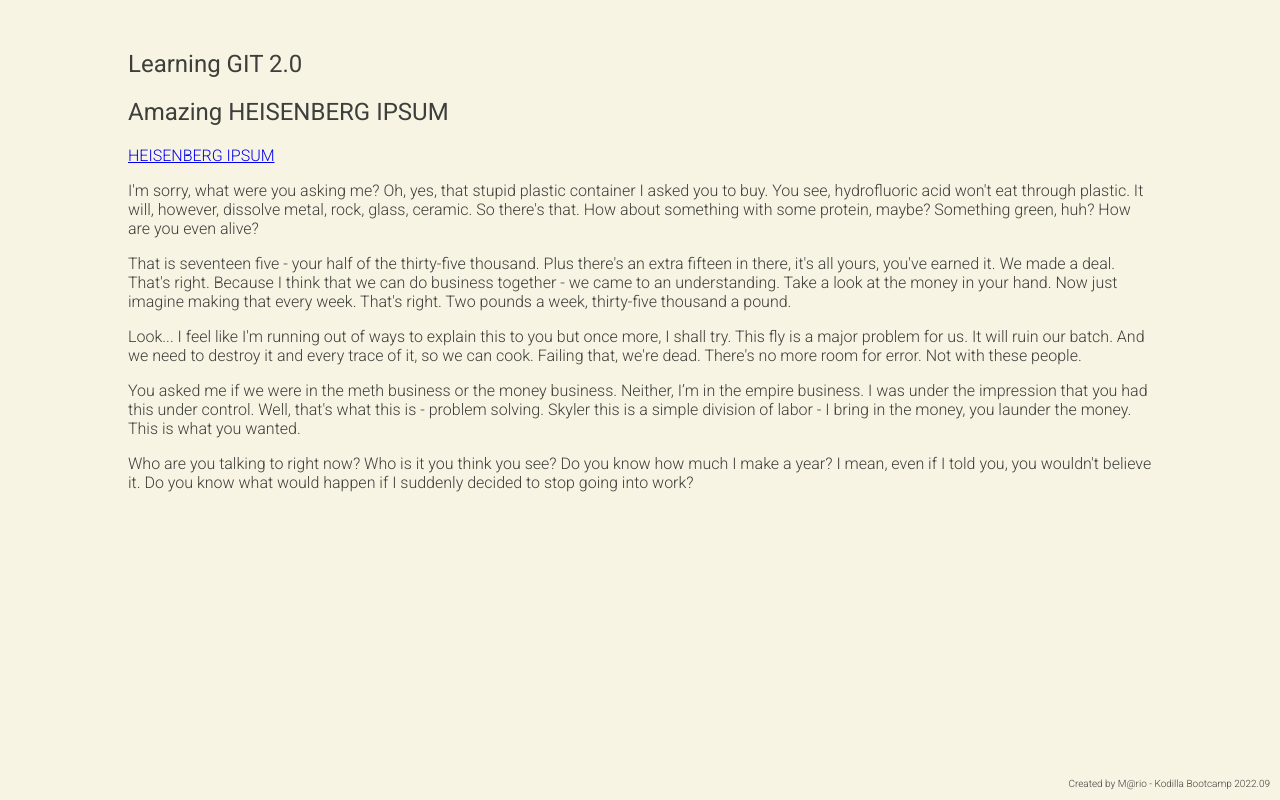
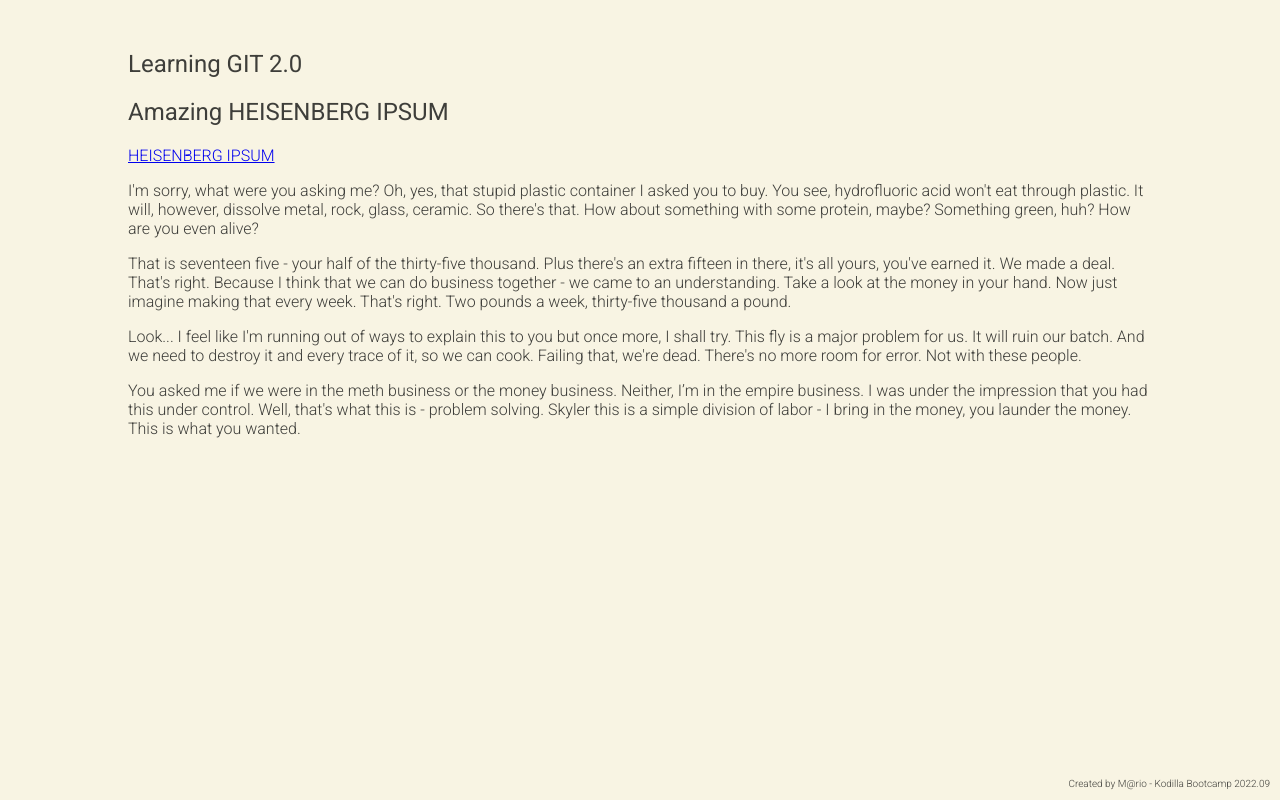
Before and after one commit to MarioDev716/learning-git-2, a plain HTML site: page index.html in a window 1280 px wide. Drawn offline with Linux system fonts and the light colour scheme.

Commit message:
Delete last paragraph

```diff
--- a/index.html
+++ b/index.html
@@ -33,9 +33,6 @@
             Skyler this is a simple division of labor - I bring in the money, you launder the money. This is what you
             wanted. </p>
 
-        <p>Who are you talking to right now? Who is it you think you see? Do you know how much I make a year? I mean,
-            even if I told you, you wouldn't believe it. Do you know what would happen if I suddenly decided to stop
-            going into work? </p>
     </section>
     <footer>
         <div>
```
